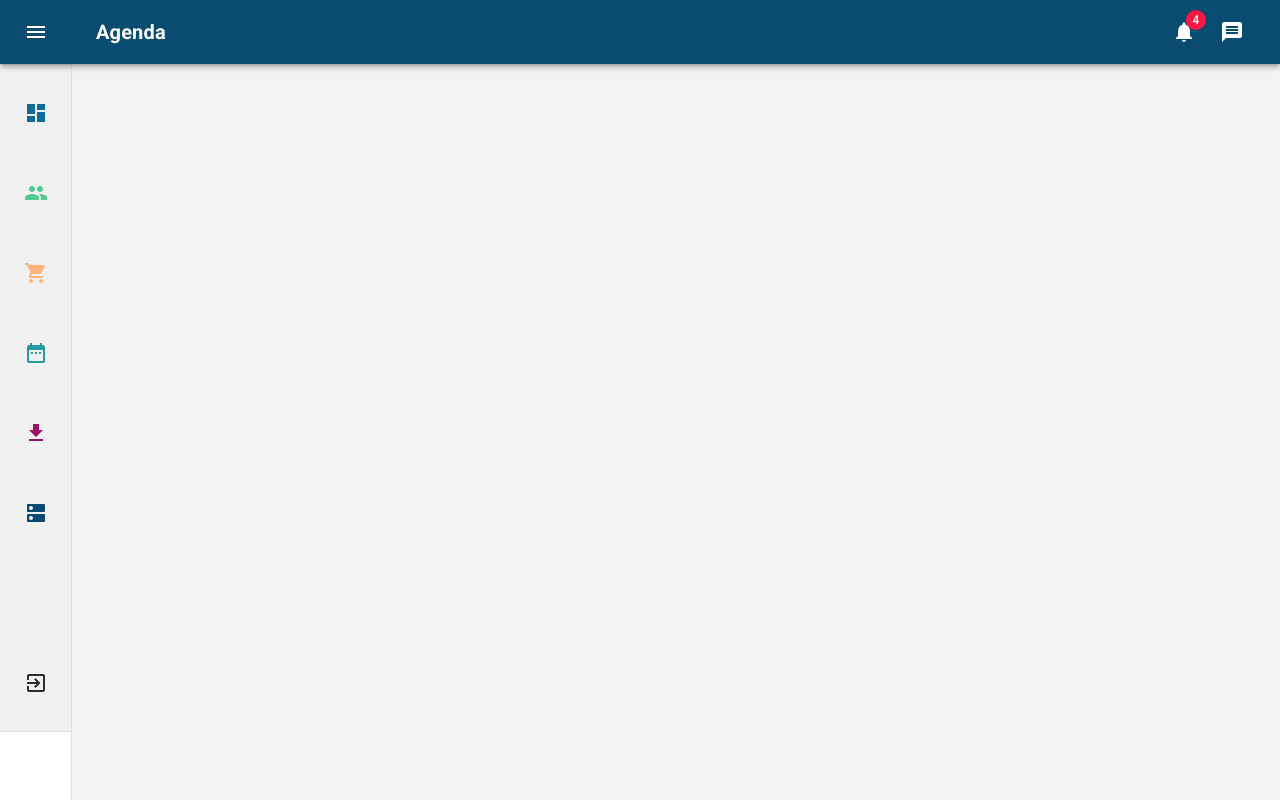
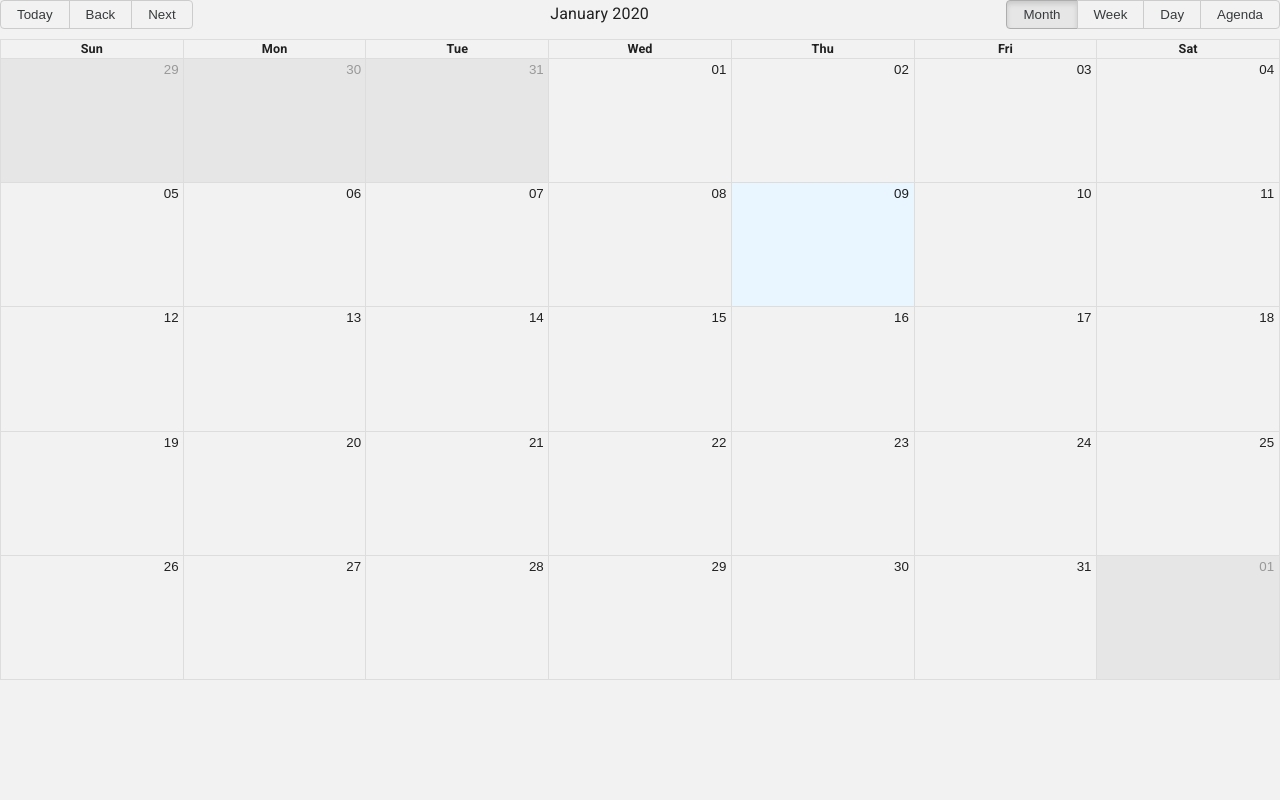
Before and after one commit to GauthierBosson/CRM-Front, a Next.js app: page /agenda in a window 1280 px wide. Built offline with nearby package versions, Linux system fonts and the light colour scheme.

Commit message:
Ajout calendrier/agenda

```diff
--- a/next.config.js
+++ b/next.config.js
@@ -1,10 +1,11 @@
-module.exports = {
+const withCSS = require("@zeit/next-css");
+module.exports = withCSS({
   webpack: config => {
     // Fixes npm packages that depend on `fs` module
     config.node = {
-      fs: 'empty'
-    }
+      fs: "empty"
+    };
 
-    return config
+    return config;
   }
-}
+});
--- a/package.json
+++ b/package.json
@@ -8,10 +8,13 @@
   "dependencies": {
     "@material-ui/core": "^4.8.3",
     "@material-ui/icons": "^4.5.1",
+    "@zeit/next-css": "^1.0.1",
     "clsx": "^1.0.4",
+    "moment": "^2.24.0",
     "next": "^9.1.7",
     "prop-types": "^15.7.2",
     "react": "^16.12.0",
+    "react-big-calendar": "^0.23.0",
     "react-calendar": "^2.19.2",
     "react-dom": "^16.12.0",
     "react-file-reader": "^1.1.4",
--- a/pages/agenda.js
+++ b/pages/agenda.js
@@ -1,185 +1,50 @@
-import React from 'react';
-import clsx from 'clsx';
-import {makeStyles} from '@material-ui/core/styles';
-import CssBaseline from '@material-ui/core/CssBaseline';
-import Drawer from '@material-ui/core/Drawer';
-import AppBar from '@material-ui/core/AppBar';
-import Toolbar from '@material-ui/core/Toolbar';
-import List from '@material-ui/core/List';
-import Typography from '@material-ui/core/Typography';
-import Divider from '@material-ui/core/Divider';
-import IconButton from '@material-ui/core/IconButton';
-import Badge from '@material-ui/core/Badge';
-import Container from '@material-ui/core/Container';
-import Link from '@material-ui/core/Link';
-import MenuIcon from '@material-ui/icons/Menu';
-import ChevronLeftIcon from '@material-ui/icons/ChevronLeft';
-import NotificationsIcon from '@material-ui/icons/Notifications';
-import {mainListItems } from '../components/listItems';
-import MessageIcon from '@material-ui/icons/Message';
+import React from "react";
+import { Calendar, momentLocalizer } from "react-big-calendar";
+import moment from "moment";
 
+const localizer = momentLocalizer(moment);
 
-function Copyright() {
-  return (
-      <Typography variant="body2" color="textSecondary" align="center">
-        {'Copyright © '}
-        <Link color="inherit" href="https://material-ui.com/">
-          Your Website
-        </Link>{' '}
-        {new Date().getFullYear()}
-        {'.'}
-      </Typography>
-  );
+class CalendarTest extends React.Component {
+  constructor(props) {
+    super(props);
+
+    this.state = {
+      events: []
+    };
+  }
+
+  handleSelect = ({ start, end }) => {
+    const title = window.prompt("New Event name");
+    if (title)
+      this.setState({
+        events: [
+          ...this.state.events,
+          {
+            start,
+            end,
+            title
+          }
+        ]
+      });
+  };
+
+  render() {
+    return (
+      <>
+        <div style={{ height: "85vh" }}>
+          <Calendar
+            selectable
+            localizer={localizer}
+            events={this.state.events}
+            startAccessor="start"
+            endAccessor="end"
+            onSelectEvent={event => alert(event.title)}
+            onSelectSlot={this.handleSelect}
+          />
+        </div>
+      </>
+    );
+  }
 }
 
-const drawerWidth = 240;
-
-const useStyles = makeStyles(theme => ({
-  root: {
-    display: 'flex',
-  },
-  toolbar: {
-    paddingRight: 24, // keep right padding when drawer closed
-  },
-  toolbarIcon: {
-    display: 'flex',
-    alignItems: 'center',
-    justifyContent: 'flex-end',
-    padding: '0 8px',
-    ...theme.mixins.toolbar,
-  },
-  appBar: {
-    zIndex: theme.zIndex.drawer + 1,
-    transition: theme.transitions.create(['width', 'margin'], {
-      easing: theme.transitions.easing.sharp,
-      duration: theme.transitions.duration.leavingScreen,
-    }),
-  },
-  appBarShift: {
-    marginLeft: drawerWidth,
-    width: `calc(100% - ${drawerWidth}px)`,
-    transition: theme.transitions.create(['width', 'margin'], {
-      easing: theme.transitions.easing.sharp,
-      duration: theme.transitions.duration.enteringScreen,
-    }),
-  },
-  menuButton: {
-    marginRight: 36,
-  },
-  menuButtonHidden: {
-    display: 'none',
-  },
-  title: {
-    flexGrow: 1,
-  },
-  drawerPaper: {
-    position: 'relative',
-    whiteSpace: 'nowrap',
-    width: drawerWidth,
-    transition: theme.transitions.create('width', {
-      easing: theme.transitions.easing.sharp,
-      duration: theme.transitions.duration.enteringScreen,
-    }),
-  },
-  drawerPaperClose: {
-    overflowX: 'hidden',
-    transition: theme.transitions.create('width', {
-      easing: theme.transitions.easing.sharp,
-      duration: theme.transitions.duration.leavingScreen,
-    }),
-    width: theme.spacing(7),
-    [theme.breakpoints.up('sm')]: {
-      width: theme.spacing(9),
-    },
-  },
-  appBarSpacer: theme.mixins.toolbar,
-  content: {
-    flexGrow: 1,
-    height: '100vh',
-    overflow: 'auto',
-  },
-  container: {
-    paddingTop: theme.spacing(4),
-    paddingBottom: theme.spacing(4),
-  },
-  paper: {
-    padding: theme.spacing(2),
-    display: 'flex',
-    overflow: 'auto',
-    flexDirection: 'column',
-    borderColor: theme.palette.primary,
-  },
-  fixedHeight: {
-    height: 100
-  },
-}));
-
-function Dashboard() {
-  const classes = useStyles();
-  const [open, setOpen] = React.useState(false);
-  const handleDrawerOpen = () => {
-    setOpen(true);
-  };
-  const handleDrawerClose = () => {
-    setOpen(false);
-  };
-  const fixedHeightPaper = clsx(classes.paper, classes.fixedHeight);
-  return (
-      <div className={classes.root}>
-        <CssBaseline/>
-        <AppBar position="absolute" className={clsx(classes.appBar, open && classes.appBarShift)}>
-          <Toolbar className={classes.toolbar}>
-            <IconButton
-                edge="start"
-                color="inherit"
-                aria-label="open drawer"
-                onClick={handleDrawerOpen}
-                className={clsx(classes.menuButton, open && classes.menuButtonHidden)}
-            >
-              <MenuIcon/>
-            </IconButton>
-            <Typography component="h1" variant="h6" color="inherit" noWrap className={classes.title}>
-              <strong>Agenda</strong>
-            </Typography>
-            <IconButton color="inherit">
-              <Badge badgeContent={4} color="error">
-                <NotificationsIcon/>
-              </Badge>
-            </IconButton>
-            <IconButton color="inherit">
-              <Badge color="secondary">
-                <MessageIcon/>
-              </Badge>
-            </IconButton>
-          </Toolbar>
-        </AppBar>
-        <Drawer
-            variant="permanent"
-            classes={{
-              paper: clsx(classes.drawerPaper, !open && classes.drawerPaperClose),
-            }}
-            open={open}
-        >
-          <div className={classes.toolbarIcon} style={{backgroundColor: '#F1F1F1'}}>
-
-            <IconButton onClick={handleDrawerClose}>
-              <ChevronLeftIcon/>
-            </IconButton>
-          </div>
-          <Divider/>
-          <List style={{backgroundColor: '#F1F1F1'}}>{mainListItems}</List>
-          <Divider/>
-
-        </Drawer>
-        <main className={classes.content}>
-          <div className={classes.appBarSpacer}/>
-          <Container maxWidth="lg" className={classes.container}>
-
-          </Container>
-        </main>
-      </div>
-  );
-}
-
-
-export default Dashboard
+export default CalendarTest;
```
Also changed, not shown: components/Quothistory.js (+135 -104 lines), pages/_app.js (+12 -8 lines), 1 other file (tests, documents, lock files or other folders).
